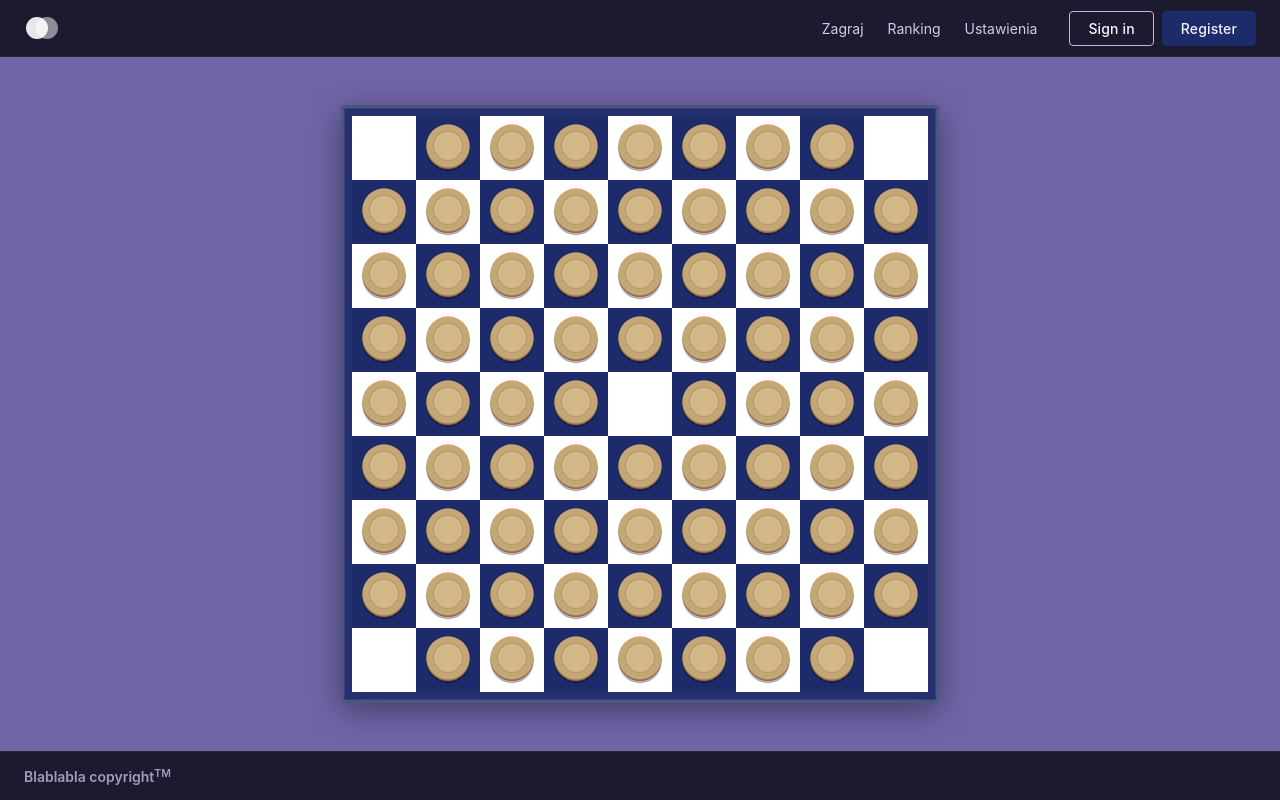
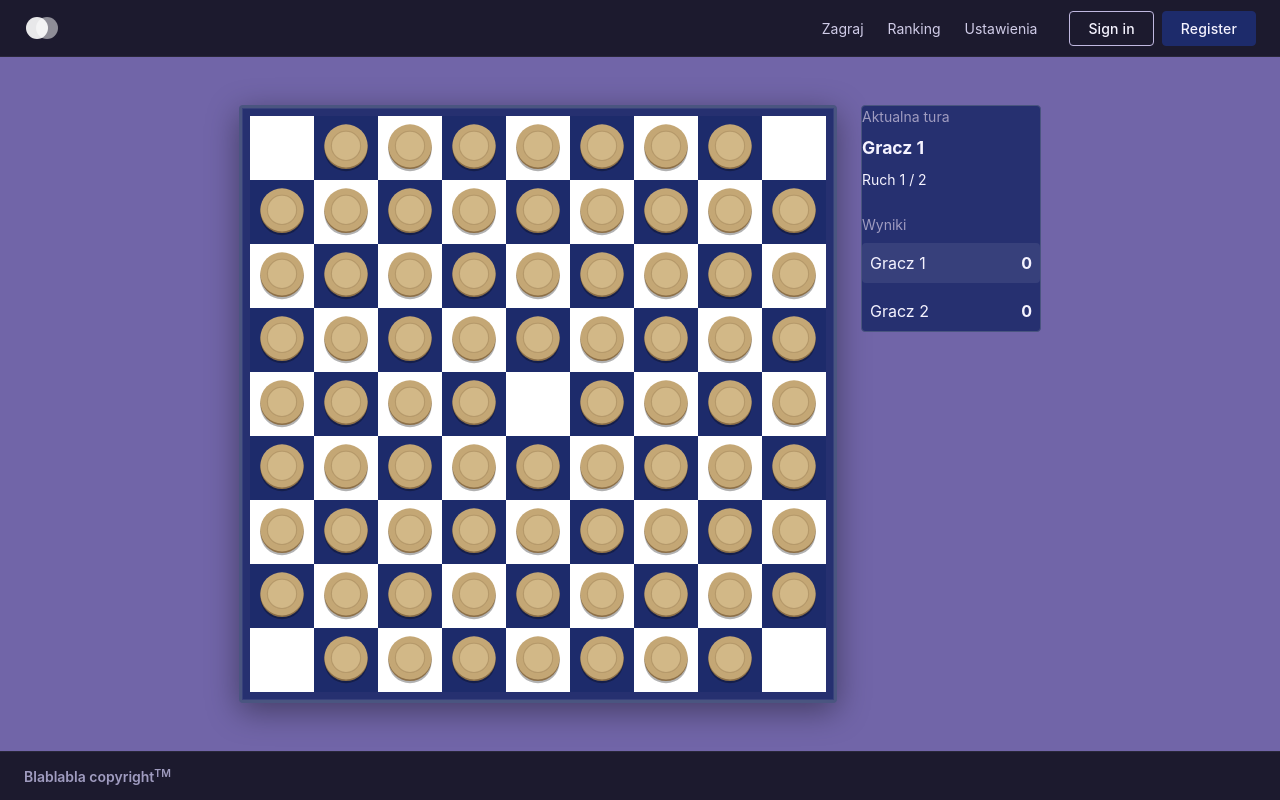
Before and after one commit to Gilomyk/multiwarcaby_v2, a Vue app: page / in a window 1280 px wide. Built offline with nearby package versions, Linux system fonts and the light colour scheme; the HTML template or start-up script is replaced by a standard one.

Commit message:
feat(ui): connect game engine to board interactions

```diff
--- /dev/null
+++ b/src/components/game/GameResult.vue
@@ -0,0 +1,73 @@
+<template>
+  <section class="game-result">
+    <span class="game-result__label"> Koniec gry </span>
+
+    <strong class="game-result__title">
+      {{ resultLabel }}
+    </strong>
+
+    <div class="game-result__scores">
+      <div v-for="playerIndex in playerCount" :key="playerIndex" class="game-result__score">
+        <span>Gracz {{ playerIndex }}</span>
+        <strong>{{ scores[playerIndex - 1] ?? 0 }}</strong>
+      </div>
+    </div>
+
+    <AppButton variant="primary" @click="emit('restart')"> Nowa gra </AppButton>
+  </section>
+</template>
+
+<script setup lang="ts">
+import { computed } from 'vue'
+import AppButton from '@/components/ui/AppButton.vue'
+
+const props = defineProps<{
+  winner: number | null
+  playerCount: 2 | 3 | 4
+  scores: readonly number[]
+}>()
+
+const emit = defineEmits<{
+  (e: 'restart'): void
+}>()
+
+const resultLabel = computed(() =>
+  props.winner === null ? 'Remis' : `Wygrywa Gracz ${props.winner + 1}`,
+)
+</script>
+
+<style scoped>
+.game-result {
+  display: flex;
+  flex-direction: column;
+  gap: var(--space-4);
+  min-width: 220px;
+  padding: var(--space-5);
+  background: var(--color-board-bg);
+  border: 1px solid var(--color-board-border);
+  border-radius: var(--radius-sm);
+}
+
+.game-result__label {
+  color: var(--color-text-muted);
+  font-size: var(--font-size-sm);
+}
+
+.game-result__title {
+  color: var(--color-text-light);
+  font-size: 1.25rem;
+}
+
+.game-result__scores {
+  display: flex;
+  flex-direction: column;
+  gap: var(--space-2);
+}
+
+.game-result__score {
+  display: flex;
+  justify-content: space-between;
+  gap: var(--space-6);
+  color: var(--color-text-light);
+}
+</style>
--- /dev/null
+++ b/src/components/game/GameStatus.vue
@@ -0,0 +1,114 @@
+<template>
+  <aside class="game-status">
+    <div class="game-status__turn">
+      <span class="game-status__label"> Aktualna tura </span>
+
+      <strong class="game-status__player"> Gracz {{ currentPlayer + 1 }} </strong>
+
+      <span class="game-status__move">
+        {{ moveLabel }}
+      </span>
+
+      <span v-if="isSequenceActive" class="game-status__sequence"> Seria bić w toku </span>
+    </div>
+
+    <div class="game-status__scores">
+      <span class="game-status__label"> Wyniki </span>
+
+      <div
+        v-for="playerIndex in playerCount"
+        :key="playerIndex"
+        :class="[
+          'game-status__score',
+          playerIndex - 1 === currentPlayer && 'game-status__score--active',
+        ]"
+      >
+        <span> Gracz {{ playerIndex }} </span>
+
+        <strong>
+          {{ scores[playerIndex - 1] ?? 0 }}
+        </strong>
+      </div>
+    </div>
+  </aside>
+</template>
+
+<script setup lang="ts">
+import { computed } from 'vue'
+
+const props = defineProps<{
+  currentPlayer: number
+  playerCount: 2 | 3 | 4
+  scores: readonly number[]
+  movesUsed: 0 | 1 | 2
+  isSequenceActive: boolean
+}>()
+
+const moveLabel = computed(() => {
+  if (props.isSequenceActive) {
+    return `Ruch ${props.movesUsed} / 2`
+  }
+
+  if (props.movesUsed === 0) {
+    return 'Ruch 1 / 2'
+  }
+
+  return 'Ruch 2 / 2'
+})
+</script>
+
+<style scoped>
+.game-status {
+  display: flex;
+  flex-direction: column;
+  gap: var(--space-6);
+  min-width: 180px;
+  padding: var(--space-5);
+  background: var(--color-board-bg);
+  border: 1px solid var(--color-board-border);
+  border-radius: var(--radius-sm);
+}
+
+.game-status__turn,
+.game-status__scores {
+  display: flex;
+  flex-direction: column;
+  gap: var(--space-2);
+}
+
+.game-status__label {
+  color: var(--color-text-muted);
+  font-size: var(--font-size-sm);
+}
+
+.game-status__player {
+  color: var(--color-text-light);
+  font-size: 1.1rem;
+}
+
+.game-status__move {
+  color: var(--color-text-light);
+  font-size: var(--font-size-sm);
+}
+
+.game-status__sequence {
+  margin-top: var(--space-1);
+  font-size: var(--font-size-sm);
+  font-weight: 500;
+  color: var(--color-btn-primary);
+}
+
+.game-status__score {
+  display: flex;
+  align-items: center;
+  justify-content: space-between;
+  gap: var(--space-4);
+  padding: var(--space-2);
+  color: var(--color-text-light);
+  border-radius: var(--radius-sm);
+}
+
+.game-status__score--active {
+  background: rgba(255, 255, 255, 0.08);
+}
+</style>
--- a/src/views/GameView.vue
+++ b/src/views/GameView.vue
@@ -1,33 +1,195 @@
 <template>
   <div class="game-view">
     <AppHeader />
-    <main class="game-main"><GameBoard :board="board" @cell-click="handleCellClick" /></main>
+
+    <main class="game-main">
+      <div class="game-layout">
+        <div class="game-area">
+          <GameBoard :board="board" @cell-click="handleCellClick" />
+
+          <div v-if="canEndSequence || canEndTurn" class="game-controls">
+            <AppButton v-if="canEndSequence" variant="outline" @click="handleEndSequence">
+              Zakończ serię
+            </AppButton>
+
+            <AppButton v-if="canEndTurn" variant="primary" @click="handleEndTurn">
+              Zakończ turę
+            </AppButton>
+          </div>
+        </div>
+
+        <GameStatus
+          v-if="gameState.status.type === 'playing'"
+          :current-player="gameState.currentPlayer"
+          :player-count="gameState.playerCount"
+          :scores="gameState.scores"
+          :moves-used="gameState.turn.movesUsed"
+          :is-sequence-active="gameState.turn.sequencePiece !== null"
+        />
+
+        <GameResult
+          v-else
+          :winner="gameState.status.winner"
+          :player-count="gameState.playerCount"
+          :scores="gameState.scores"
+          @restart="handleRestart"
+        />
+      </div>
+    </main>
+
     <AppFooter />
   </div>
 </template>
 
 <script setup lang="ts">
-import { ref } from 'vue'
+import { computed, ref } from 'vue'
+
 import AppHeader from '@/components/layout/AppHeader.vue'
 import AppFooter from '@/components/layout/AppFooter.vue'
 import GameBoard from '@/components/board/GameBoard.vue'
-import { createMockBoard } from '@/mocks/board.mock'
-import type { CellView } from '@/types/board-view'
+import AppButton from '@/components/ui/AppButton.vue'
+import GameStatus from '@/components/game/GameStatus.vue'
+import GameResult from '@/components/game/GameResult.vue'
 
-const board = ref<CellView[][]>(createMockBoard())
+import { createInitialGameState, dispatch } from '@/engine/game'
+
+import type { Action, GameState, Position } from '@/engine/types'
+
+import type { CellView, PieceView } from '@/types/board-view'
+
+const gameState = ref<GameState>(createInitialGameState(2))
+
+const selectedPosition = ref<Position | null>(null)
+
+const pieceView: PieceView = {
+  color: 'gold',
+}
+
+const board = computed<CellView[][]>(() =>
+  gameState.value.board.map((row, rowIndex) =>
+    row.map((cell, colIndex) => ({
+      row: rowIndex,
+      col: colIndex,
+      isDark: (rowIndex + colIndex) % 2 === 1,
+      piece: cell === 'piece' ? pieceView : null,
+      isSelected: isSamePosition(selectedPosition.value, {
+        row: rowIndex,
+        col: colIndex,
+      }),
+      isTarget: false,
+    })),
+  ),
+)
+
+const canEndSequence = computed(
+  () => gameState.value.status.type === 'playing' && gameState.value.turn.sequencePiece !== null,
+)
+
+const canEndTurn = computed(
+  () =>
+    gameState.value.status.type === 'playing' &&
+    gameState.value.turn.movesUsed === 1 &&
+    gameState.value.turn.sequencePiece === null,
+)
 
 function handleCellClick(row: number, col: number) {
-  const cell = board.value[row]?.[col]
-  if (!cell) return
+  const position: Position = {
+    row,
+    col,
+  }
 
-  const select = !cell.isSelected && cell.piece !== null
-  board.value = board.value.map((r) =>
-    r.map((c) => ({
-      ...c,
-      isSelected: select && c.row === row && c.col === col,
-      isTarget: false,
-    })),
-  )
+  const cell = gameState.value.board[row]?.[col]
+
+  if (!cell) {
+    return
+  }
+
+  /*
+   * Brak zaznaczonego pionka.
+   */
+  if (selectedPosition.value === null) {
+    if (cell === 'piece') {
+      selectedPosition.value = position
+    }
+
+    return
+  }
+
+  /*
+   * Ponowne kliknięcie zaznaczonego pionka.
+   *
+   * Podczas serii bić nie usuwamy zaznaczenia,
+   * ponieważ ten pionek jest nadal pionkiem sekwencji.
+   */
+  if (isSamePosition(selectedPosition.value, position)) {
+    if (gameState.value.turn.sequencePiece === null) {
+      selectedPosition.value = null
+    }
+
+    return
+  }
+
+  /*
+   * Zmiana zaznaczenia na inny pionek jest możliwa
+   * tylko wtedy, gdy nie trwa seria bić.
+   */
+  if (cell === 'piece' && gameState.value.turn.sequencePiece === null) {
+    selectedPosition.value = position
+    return
+  }
+
+  dispatchAction({
+    type: 'move',
+    from: selectedPosition.value,
+    to: position,
+  })
+}
+
+function handleEndSequence() {
+  dispatchAction({
+    type: 'endSequence',
+  })
+}
+
+function handleEndTurn() {
+  dispatchAction({
+    type: 'endTurn',
+  })
+}
+
+function dispatchAction(action: Action) {
+  console.log('dispatch action:', action)
+
+  const result = dispatch(gameState.value, action)
+
+  console.log('dispatch result:', result)
+
+  if (!result.ok) {
+    return
+  }
+
+  gameState.value = result.state
+
+  /*
+   * Engine jest źródłem prawdy również dla otwartej
+   * serii bić.
+   *
+   * - capture -> pozycja bijącego pionka
+   * - endSequence -> null
+   * - endTurn -> null
+   * - zwykły krok -> null
+   */
+  selectedPosition.value = result.state.turn.sequencePiece
+}
+
+function isSamePosition(first: Position | null, second: Position): boolean {
+  return first !== null && first.row === second.row && first.col === second.col
+}
+
+function handleRestart() {
+  gameState.value = createInitialGameState(gameState.value.playerCount)
+
+  selectedPosition.value = null
 }
 </script>
 
@@ -45,4 +207,32 @@ function handleCellClick(row: number, col: number) {
   justify-content: center;
   padding: var(--space-8) var(--space-4);
 }
+
+.game-layout {
+  display: flex;
+  align-items: flex-start;
+  justify-content: center;
+  gap: var(--space-6);
+}
+
+.game-area {
+  display: flex;
+  flex-direction: column;
+  align-items: center;
+  gap: var(--space-4);
+}
+
+.game-controls {
+  display: flex;
+  align-items: center;
+  justify-content: center;
+  gap: var(--space-3);
+}
+
+@media (max-width: 900px) {
+  .game-layout {
+    flex-direction: column;
+    align-items: center;
+  }
+}
 </style>
```
